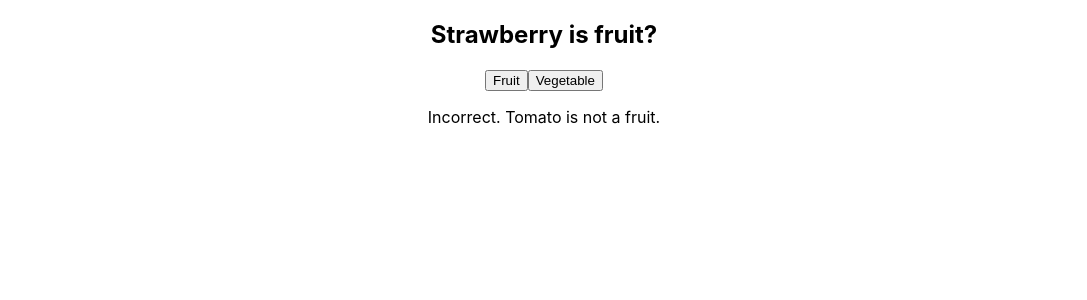
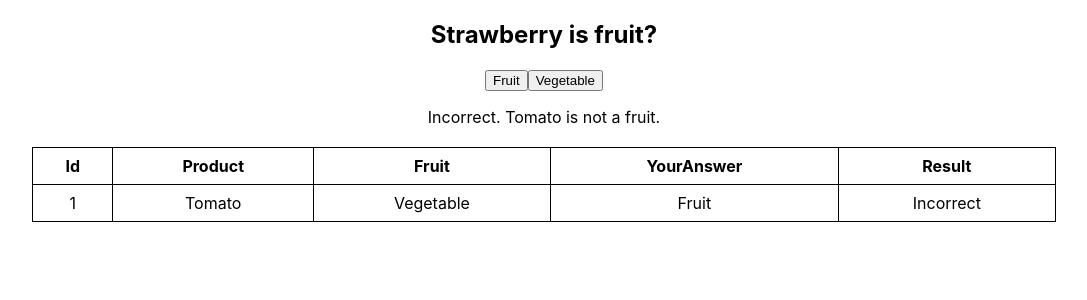
Before and after one commit to Tomoki-13/react_study, a React (Create React App) app: page / in a window 1280 px wide. Both pictures are taken after a click on the button "Fruit". Shown: the top 300 px of the page, without its empty margins (96-1183 px from the left). Built offline with nearby package versions, Linux system fonts and the light colour scheme.

Commit message:
add/logFunc

```diff
--- a/src/App.tsx
+++ b/src/App.tsx
@@ -1,7 +1,7 @@
 import React from 'react';
 import './App.css';
 
-//フルーツボタンコンポーネント　ボタンを押すとcheckAnswerにfalse
+//フルーツボタンコンポーネント　ボタンを押すとcheckAnswerにtrue
 function FruitButton({ checkAnswer }: { checkAnswer: (isFruit: boolean) => void }): React.ReactElement {
   return (
     <button onClick={() => checkAnswer(true)}>Fruit</button>
@@ -16,7 +16,11 @@ function VegetableButton({ checkAnswer }: { checkAnswer: (isFruit: boolean) => v
 }
 
 function Rand_fruit() {
+  //正解かどうかを記録
   const [result, setResult] = React.useState<string | null>(null);
+  //log表示
+  const [history, setHistory] =  React.useState<{ title: string, Fruit: boolean, YourAnswer: boolean,isCorrect: boolean }[]>([]);
+
   const getRandomInt = (max: number) => Math.floor(Math.random() * max);
   let fruitId: number = getRandomInt(10) + 1;
   //Idに対応する要素を取得
@@ -26,11 +30,15 @@ function Rand_fruit() {
   function checkAnswer(isFruit: boolean) {
     if (id_data) {
       const correctAnswer = id_data.isFruit;
-      if (isFruit === correctAnswer) {
+      //isFruit === correctAnswerならtrue
+      const isCorrect = isFruit === correctAnswer;
+      //出力のセット
+      if (isCorrect) {
         setResult(`Correct! ${id_data.title} is ${correctAnswer ? 'a fruit' : 'not a fruit'}.`);
       } else {
         setResult(`Incorrect. ${id_data.title} is ${correctAnswer ? 'a fruit' : 'not a fruit'}.`);
       }
+      setHistory(prevHistory => [...prevHistory, { title: id_data.title, Fruit: correctAnswer, YourAnswer: isFruit, isCorrect }]);
     } else {
       setResult('No product found');
     }
@@ -42,6 +50,29 @@ function Rand_fruit() {
       <FruitButton checkAnswer={checkAnswer} />
       <VegetableButton checkAnswer={checkAnswer} />
       {result && <p>{result}</p>}
+
+      <table style={{ margin: '0 auto', marginTop: '20px', borderCollapse: 'collapse', width: '80%' }}>
+        <thead>
+          <tr>
+            <th style={{ border: '1px solid black', padding: '8px' }}>Id</th>
+            <th style={{ border: '1px solid black', padding: '8px' }}>Product</th>
+            <th style={{ border: '1px solid black', padding: '8px' }}>Fruit</th>
+            <th style={{ border: '1px solid black', padding: '8px' }}>YourAnswer</th>
+            <th style={{ border: '1px solid black', padding: '8px' }}>Result</th>
+          </tr>
+        </thead>
+        <tbody>
+          {history.map((item, index) => (
+            <tr key={index}>
+              <td style={{ border: '1px solid black', padding: '8px' }}>{index+1}</td>
+              <td style={{ border: '1px solid black', padding: '8px' }}>{item.title}</td>
+              <td style={{ border: '1px solid black', padding: '8px' }}>{item.Fruit ? 'Fruit' : 'Vegetable'}</td>
+              <td style={{ border: '1px solid black', padding: '8px' }}>{item.YourAnswer ? 'Fruit' : 'Vegetable'}</td>
+              <td style={{ border: '1px solid black', padding: '8px' }}>{item.isCorrect ? 'Correct' : 'Incorrect'}</td>
+            </tr>
+          ))}
+        </tbody>
+      </table>
     </div>
   );
 }
@@ -72,5 +103,6 @@ export default function App() {
     <>
       <Rand_fruit />
     </>
+
   );
 }
```
